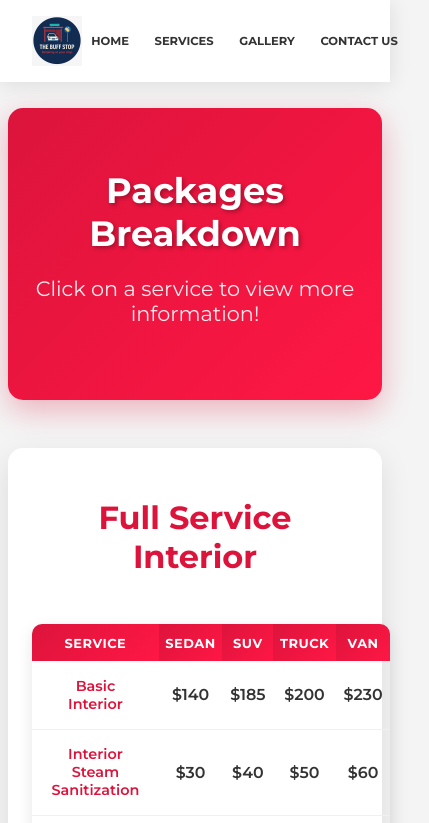
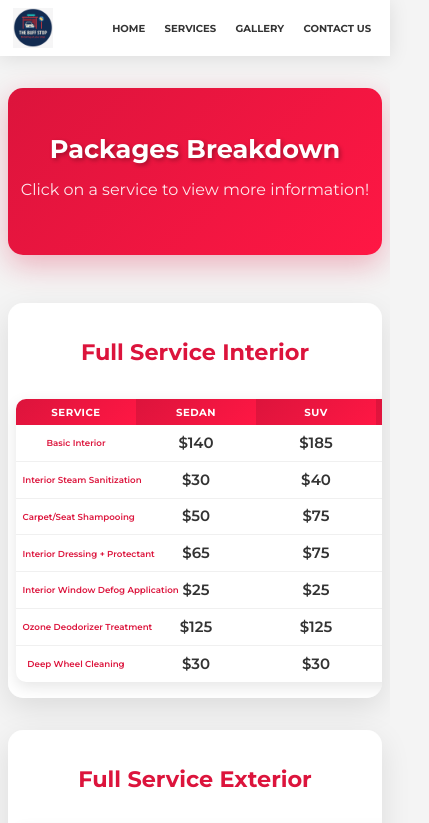
Before and after one commit to t4lmb/thebuffstop, a plain HTML site: page services.html in a window 390 px wide. Shown: the top 823 px of the page, 429 px wide, since content can reach past the window. Drawn offline with Linux system fonts and the light colour scheme.

Commit message:
Update services.html
Added Mobile & Tablet viewing

```diff
--- a/services.html
+++ b/services.html
@@ -324,30 +324,33 @@
     }
 
     /* RESPONSIVE DESIGN */
-    @media (max-width: 768px) {
+    @media (max-width: 1024px) {
+      /* Tablet adjustments */
       main {
         margin-top: 100px;
-        padding: 0.5em;
+        padding: 0.8em;
       }
       .hero-section {
-        padding: 2em 1em;
+        padding: 3em 1.5em;
       }
       .hero-section h1 {
-        font-size: 2.2em;
+        font-size: 2.4em;
       }
       .package-section {
-        padding: 1.5em;
+        padding: 2em 1.5em;
       }
       .package-table {
-        font-size: 0.9em;
+        font-size: 0.95em;
       }
-      .package-table th,
-      .package-table td {
-        padding: 0.8em 0.5em;
+    }
+
+    @media (max-width: 768px) {
+      /* Mobile adjustments */
+      header {
+        padding: 0.8em 1em;
       }
-      .info-bubble {
-        padding: 2em 1.5em;
-        width: 95%;
+      header img {
+        height: 40px;
       }
       nav ul {
         gap: 0.5em;
@@ -356,6 +359,132 @@
       nav ul li button {
         padding: 0.6em 0.8em;
         font-size: 0.8em;
+      }
+      .dropdown-menu {
+        min-width: 150px;
+        left: -50px;
+      }
+
+      main {
+        margin-top: 80px;
+        padding: 0.5em;
+      }
+
+      .hero-section {
+        padding: 2em 1em;
+      }
+      .hero-section h1 {
+        font-size: 2em;
+      }
+      .hero-section h3 {
+        font-size: 1.1em;
+      }
+
+      .package-section {
+        padding: 1.5em 1em;
+        margin-bottom: 2em;
+      }
+      .package-section h2 {
+        font-size: 1.6em;
+      }
+
+      .package-table {
+        font-size: 0.85em;
+        overflow-x: auto;
+        display: block;
+        white-space: nowrap;
+      }
+      .package-table thead,
+      .package-table tbody,
+      .package-table tr {
+        display: table;
+        width: 100%;
+        table-layout: fixed;
+      }
+      .package-table th,
+      .package-table td {
+        padding: 0.8em 0.4em;
+        font-size: 0.8em;
+      }
+
+      .clickable {
+        padding: 0.2em 0.4em;
+        font-size: 0.85em;
+      }
+
+      .pdf-download {
+        margin-bottom: 2em;
+      }
+      .pdf-download a {
+        padding: 0.8em 1.5em;
+        font-size: 0.9em;
+      }
+
+      .info-bubble {
+        padding: 2em 1.5em;
+        width: 95%;
+        max-width: 90vw;
+      }
+      .info-bubble h3 {
+        font-size: 1.3em;
+      }
+      .info-bubble p {
+        font-size: 0.9em;
+      }
+    }
+
+    @media (max-width: 640px) {
+      /* Smaller mobile - horizontal scroll for tables */
+      .package-table {
+        min-width: 600px;
+      }
+      .package-section {
+        overflow-x: auto;
+        padding: 1.5em 0.5em;
+      }
+    }
+
+    @media (max-width: 480px) {
+      /* Small mobile adjustments */
+      header {
+        padding: 0.5em 0.8em;
+      }
+      nav ul li a,
+      nav ul li button {
+        padding: 0.5em 0.6em;
+        font-size: 0.7em;
+      }
+
+      .hero-section {
+        padding: 1.5em 0.8em;
+      }
+      .hero-section h1 {
+        font-size: 1.6em;
+      }
+      .hero-section h3 {
+        font-size: 1em;
+      }
+
+      .package-section {
+        padding: 1em 0.5em;
+      }
+      .package-section h2 {
+        font-size: 1.4em;
+      }
+
+      .package-table th,
+      .package-table td {
+        padding: 0.6em 0.3em;
+        font-size: 0.75em;
+      }
+
+      .info-bubble {
+        padding: 1.5em 1em;
+        width: 98%;
+      }
+      .close-btn {
+        top: 0.5em;
+        right: 0.8em;
       }
     }
   </style>
```
